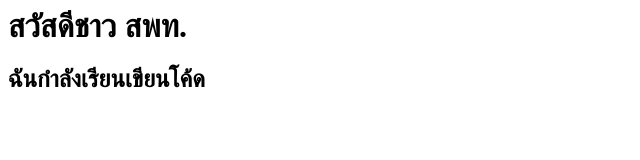
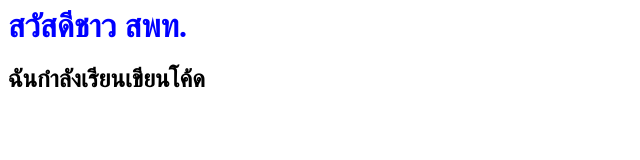
Before and after one commit to jpnetwork/hello-world, a plain HTML site: page index.html in a window 1280 px wide. Shown: the whole page, without its empty margins (0-640 px from the left). Drawn offline with Linux system fonts and the light colour scheme.

Commit message:
Change header color to blue

```diff
--- a/index.html
+++ b/index.html
@@ -1,2 +1,2 @@
-<h1>สวัสดีชาว สพท.</h1>
+<h1 style="color:blue">สวัสดีชาว สพท.</h1>
 <h2>ฉันกำลังเรียนเขียนโค้ด</h2>
```
